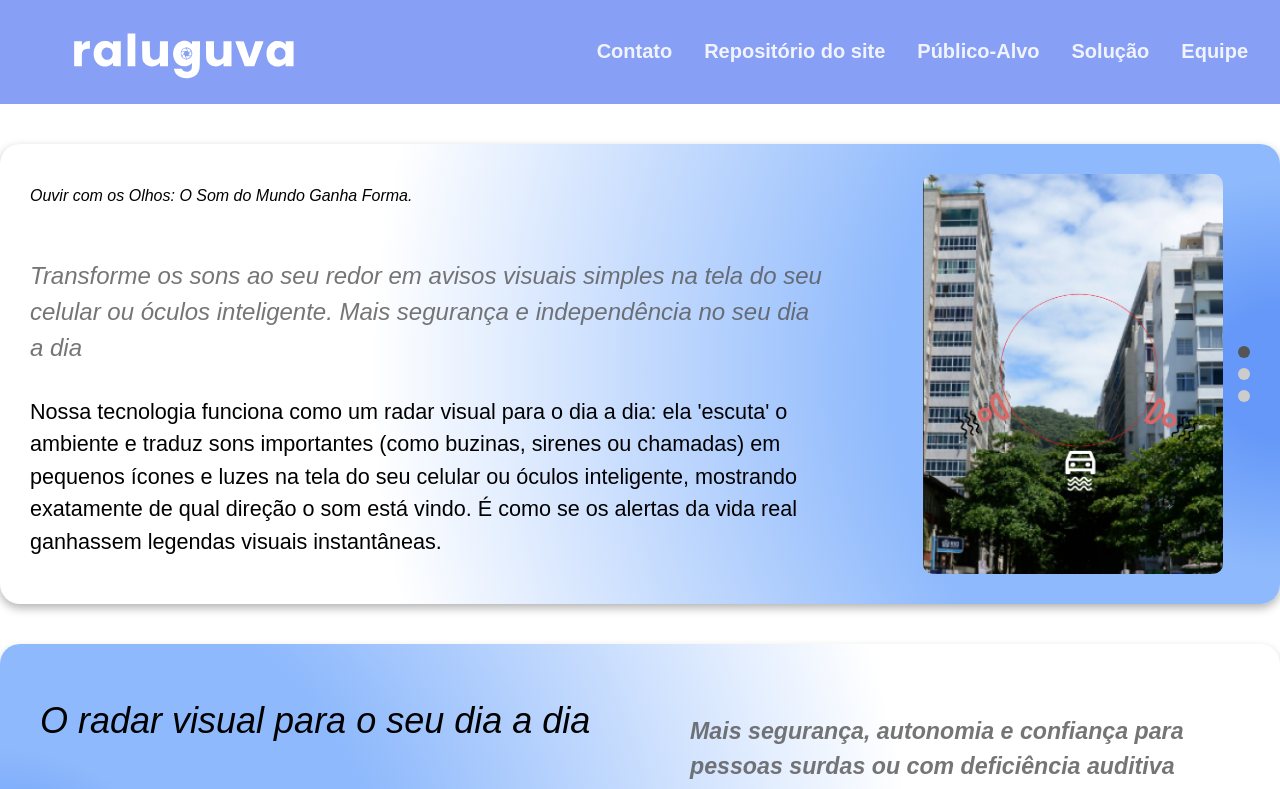
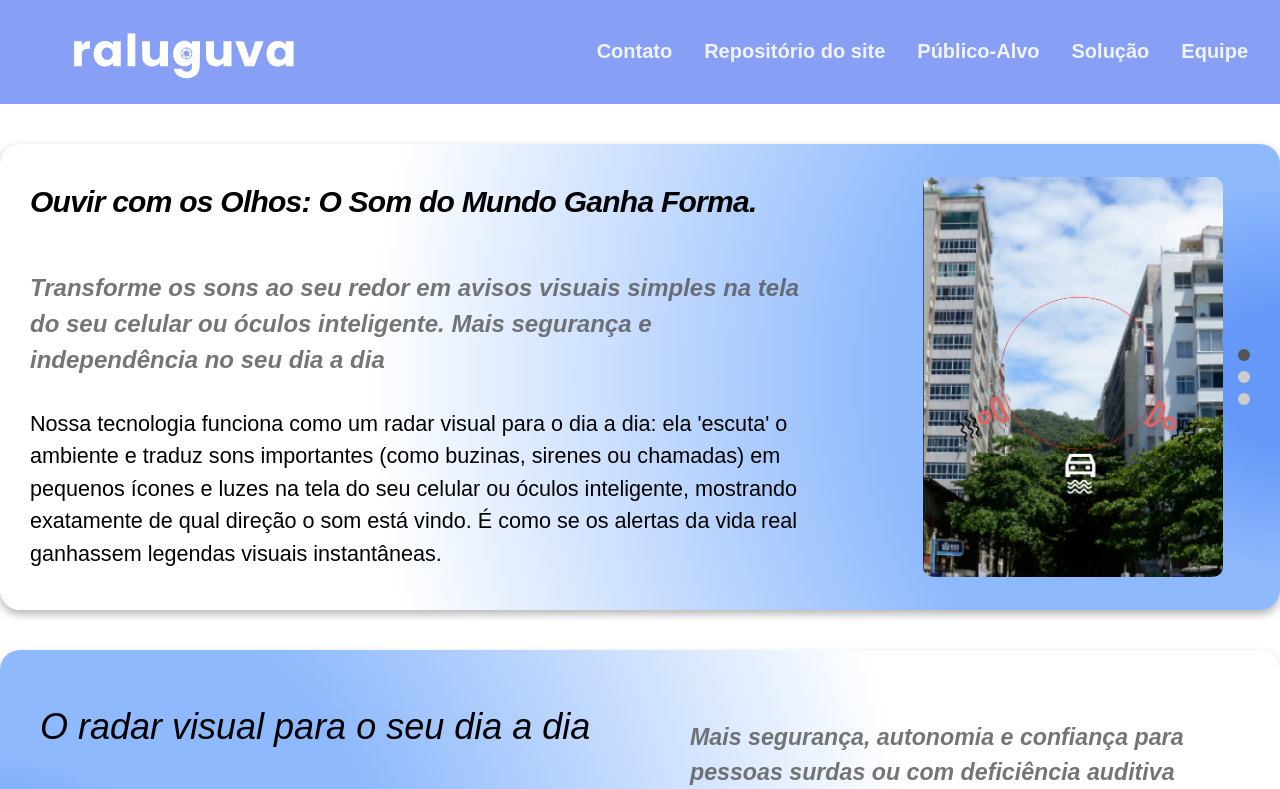
Before and after one commit to caallop/sprint-4, a Next.js app in the folder sprint-4/: page / in a window 1280 px wide. Shown: the top 789 px of the page. Built offline with nearby package versions, Linux system fonts and the light colour scheme.

Commit message:
tailwind basico.

```diff
--- a/sprint-4/app/components/Apresentacao.js
+++ b/sprint-4/app/components/Apresentacao.js
@@ -4,8 +4,8 @@ export default function Apresentacao() {
   return (
     <div className="principal container">
       <div className="apresentation">
-        <h1>Ouvir com os Olhos: O Som do Mundo Ganha Forma.</h1>
-        <h2>
+        <h1 className="mb-4 text-4xl font-bold tracking-tight text-heading md:text-5xl lg:text-3xl">Ouvir com os Olhos: O Som do Mundo Ganha Forma.</h1>
+        <h2 className="italic font-bold text-[1.45rem] text-[#555555cf]">
           Transforme os sons ao seu redor em avisos visuais simples na tela do
           seu celular ou óculos inteligente. Mais segurança e independência no
           seu dia a dia
--- a/sprint-4/app/components/Publico.js
+++ b/sprint-4/app/components/Publico.js
@@ -31,7 +31,7 @@ export default function Publico() {
           <div className="publico-coluna-direita">
             <div className="publico-card card-social">
               <div className="card-conteudo">
-                <p className="texto-descricao">
+                <p className="italic font-bold text-[1.45rem] text-[#555555cf]">
                   Mais segurança, autonomia e confiança para pessoas surdas ou
                   com deficiência auditiva explorarem o mundo.{" "}
                 </p>
--- a/sprint-4/app/styles/main.css
+++ b/sprint-4/app/styles/main.css
@@ -109,12 +109,7 @@ main {
     margin-bottom: 3rem;
 }
 
-.texto-descricao {
-    font-style: italic;
-    font-weight: bolder;
-    font-size: 1.45rem;
-    color: #555555cf;
-}
+
 
 .texto-metrica {
     font-size: 1.45rem;
```
